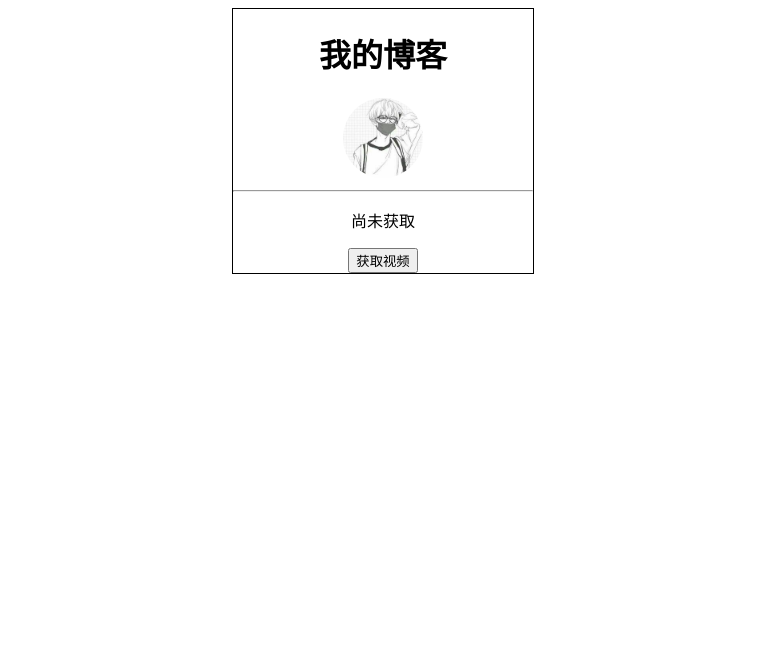
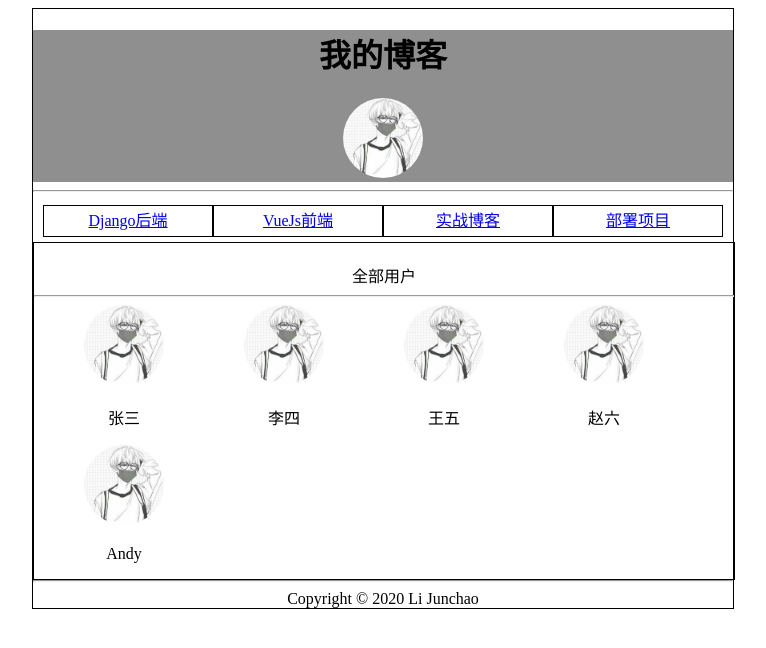
Before and after one commit to whut66666/django, a Django app: page / in a window 1280 px wide. Shown: the top 648 px of the page, without its empty margins (257-1023 px from the left). Run offline with Django 3.2, Linux system fonts and the light colour scheme; data comes from the database, SQL or seed files in the repository; both versions use the stored data as it was after the commit.

Commit message:
update study

```diff
--- a/mysite/myblog/__init__.py
+++ b/mysite/myblog/__init__.py
@@ -0,0 +1,2 @@
+import pymysql
+pymysql.install_as_MySQLdb()
--- a/mysite/myblog/admin.py
+++ b/mysite/myblog/admin.py
@@ -1,4 +1,6 @@
 from django.contrib import admin
-from myblog.models import SiteInfo
+from myblog.models import SiteInfo,Classes,Userinfo
 # Register your models here.
 admin.site.register(SiteInfo)
+admin.site.register(Classes)
+admin.site.register(Userinfo)
--- a/mysite/myblog/models.py
+++ b/mysite/myblog/models.py
@@ -4,5 +4,22 @@ from django.db import models
 class SiteInfo(models.Model):
     title = models.CharField(null=True,blank=True,max_length=50)
     logo = models.ImageField(upload_to='logo/',null=True,blank=True)
-    def __int__(self):
-        return self.id
+    def __str__(self):
+        return self.title
+
+
+
+# 课程分类
+class Classes(models.Model):
+    text = models.CharField(null=True,blank=True,max_length=50)
+    def __str__(self):
+        return self.text
+
+# 用户
+class Userinfo(models.Model):
+    nickname = models.CharField(null=True,blank=True,max_length=50)
+    headImg = models.ImageField(upload_to='userinfo/',null=True,blank=True)
+    # CASCADE表示删除课程时也删除所有所属同学，SET——NULL设置为空
+    belong = models.ForeignKey(Classes,on_delete=models.SET_NULL,related_name="userinfo_classes",null=True,blank=True)
+    def __str__(self):
+        return self.nickname
--- a/mysite/myblog/static/blog.css
+++ b/mysite/myblog/static/blog.css
@@ -1,5 +1,5 @@
 #home {
-    width: 300px;
+    width: 700px;
     height: auto;
     border: 1px solid #000;
     margin: 0 auto;
@@ -14,3 +14,33 @@
     width: 120px;
     height: 120px;
 }
+#home .header {
+    background-color: #00000070;
+}
+
+#home .content .menu {
+    display: flex;
+    align-content: center;
+    padding: 5px 10px;
+}
+#home .content .menu .item {
+    width: 25%;
+    border: 1px solid #000;
+    height: 30px;
+    line-height: 30px;
+}
+
+#home .content .userlist {
+    min-width: 700px;
+    min-height: 200px;
+    padding-top: 20px;
+    height: auto;
+    border: 1px solid #000;
+    float: left;
+}
+
+#home .content .userlist .user {
+    float: left;
+    margin-left: 20px;
+    width: 20%;
+}
--- a/mysite/myblog/templates/index.html
+++ b/mysite/myblog/templates/index.html
@@ -10,38 +10,44 @@
 </head>
 <body>
     <div id="home">
-        <h1>
-            我的博客
-        </h1>
-        <img src="/static/img/admin2.jpg" alt="">
+        <div class="header">
+            <h1>
+                {{siteinfo.title}}
+            </h1>
+            <img src="/upload/{{siteinfo.logo}}" alt="">
+        </div>
         <hr>
-        <p v-if='movies.length==0'>尚未获取</p>
-        <div id="imagelist">
-            <img v-for="img in movies" v-bind:src="apiurl + img.pic" alt="">
+        <div class="content">
+            <div class="menu">
+                {% for class in classes %}
+                <div class="item">
+                    <a href="/class">{{class.text}}</a>
+                </div>
+                {% endfor %}
+            </div>
+        <div class="userlist">
+            全部用户
+            <hr>
+            {% if userlist %}
+            {% for user in userlist %}
+            <div class="user">
+                <img src="/static/img/admin2.jpg" alt="">
+                <p>{{user.nickname}}</p>
+            </div>
+            {% endfor %}
+            {% else %}
+            <p>没有用户</p>
+            {% endif %}
         </div>
-        <button v-on:click="getData()">获取视频</button>
+        </div>
+        <hr>
+        <div class="foot">
+            Copyright © 2020 Li Junchao
+        </div>
     </div>
 
     <script>
-        new Vue({
-            el:'#home',
-            data:{
-                apiurl:'https://api.dweb.club/',
-                movies:[]
-            },
-            methods:{
-                getData() {
-                    var self = this
-                    axios({
-                        methods:'get',
-                        type:'json',
-                        url:'https://api.dweb.club/dweb-api/get-index-data'
-                    }).then(function (res) {
-                        self.movies = res.data.newsdata
-                    })
-                }
-            },
-        })
+
     </script>
 </body>
 </html>
--- a/mysite/myblog/views.py
+++ b/mysite/myblog/views.py
@@ -1,7 +1,19 @@
 from django.shortcuts import render
+from myblog.models import SiteInfo,Classes,Userinfo
 
 # Create your views here.
 def index(request):
     # 在这里写入业务逻辑
     # 在这里进行数据库的操作
-    return render(request,'index.html')
+    # 站点的基本信息
+    siteinfo = SiteInfo.objects.all()[0]
+    # 菜单分类
+    classes = Classes.objects.all()
+    # 全部用户
+    userlist = Userinfo.objects.all()
+    data = {
+        "siteinfo":siteinfo,
+        "classes":classes,
+        "userlist":userlist
+    }
+    return render(request,'index.html',data)
```
Also changed, not shown: mysite/mysite/settings.py (+8 -0 lines), mysite/db.sqlite3, mysite/myblog/migrations/0002_classes_userinfo.py (added), mysite/upload/logo/admin2_vYEuPPM.jpg (added), mysite/upload/userinfo/1.jpg (added), mysite/upload/userinfo/1_l4n1Z8I.jpg (added), mysite/upload/userinfo/admin2.jpg (added), mysite/upload/userinfo/admin2_69Eey0J.jpg (added), mysite/upload/userinfo/admin2_RNABvgA.jpg (added).
